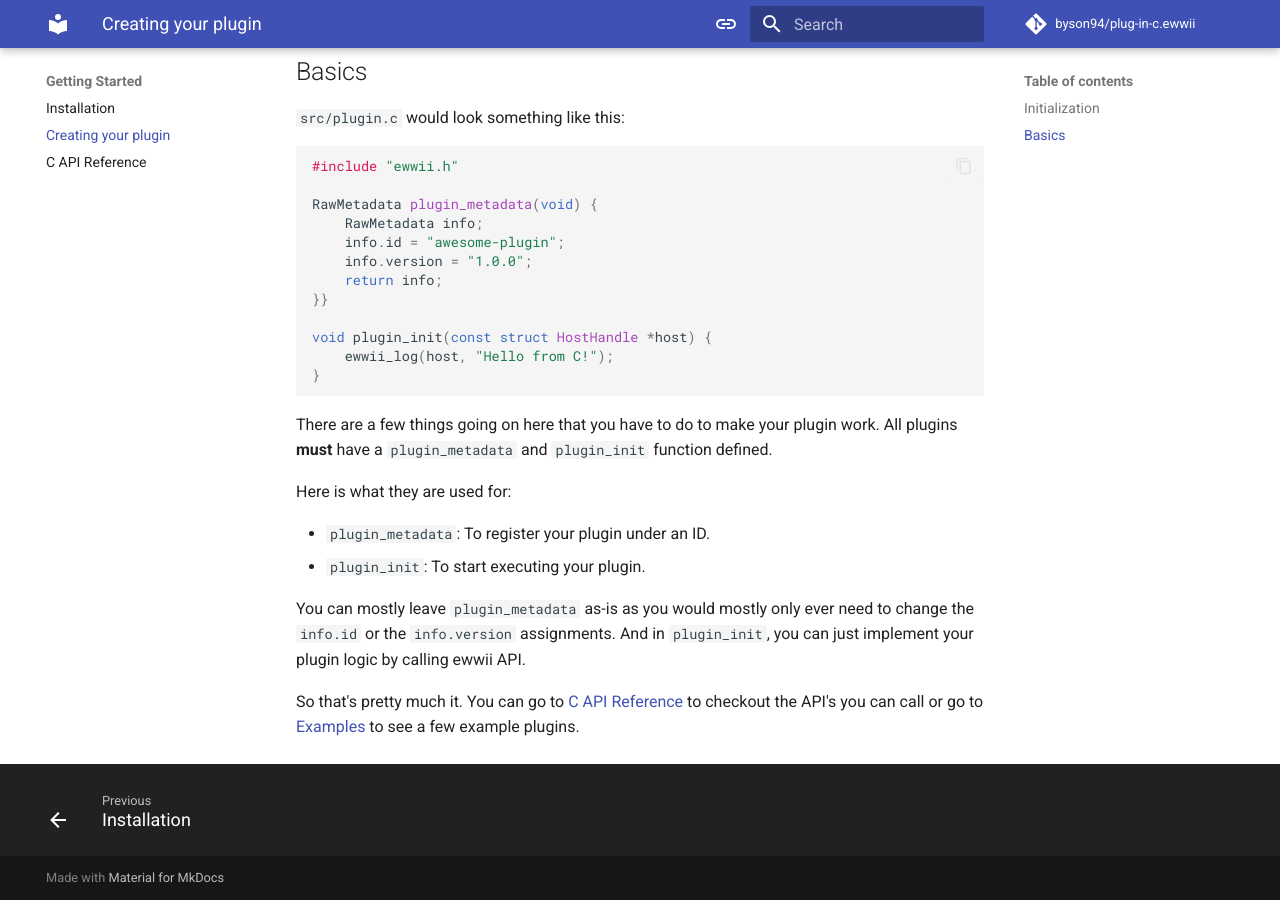
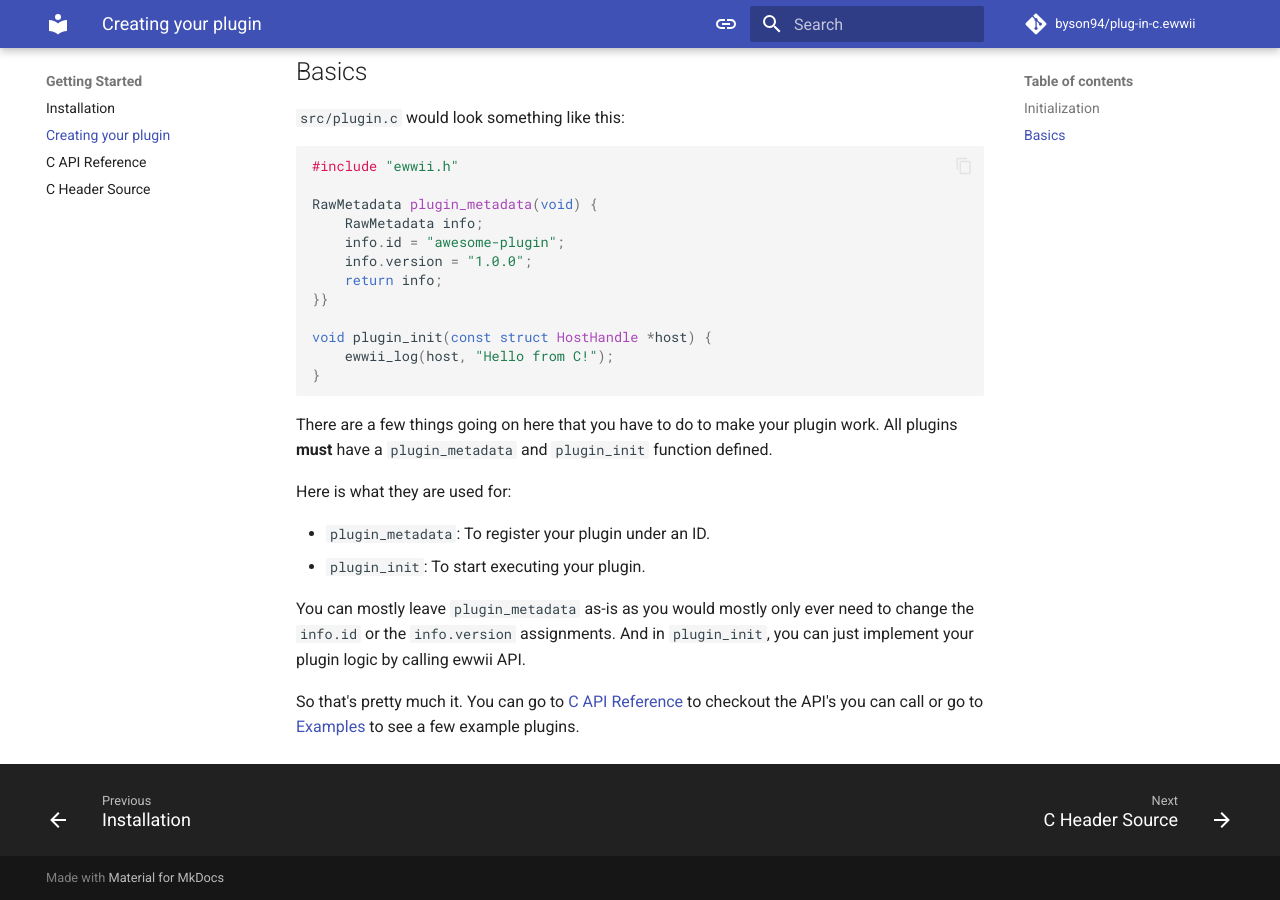
Before and after one commit to Byson94/plug-in-c.ewwii, an MkDocs documentation site: the page built from docs/creating-your-plugin.md, in a window 1280 px wide and 900 px high, scrolled down 691 px. Built offline with MkDocs 1.6.1 and Material for MkDocs 9.7.7, drawn with Linux system fonts in a browser that asks for light colours; comment, search, counter and statistics services are not loaded.

Commit message:
feat: add header source page in docs

```diff
--- /dev/null
+++ b/docs/source.md
@@ -0,0 +1 @@
+# Header Source
--- a/mkdocs.yml
+++ b/mkdocs.yml
@@ -74,3 +74,4 @@ nav:
       - Installation: getting-started.md
       - Creating your plugin: creating-your-plugin.md
       - C API Reference: api.md
+      - C Header Source: source.md
```
Also changed, not shown: 2 other files.
